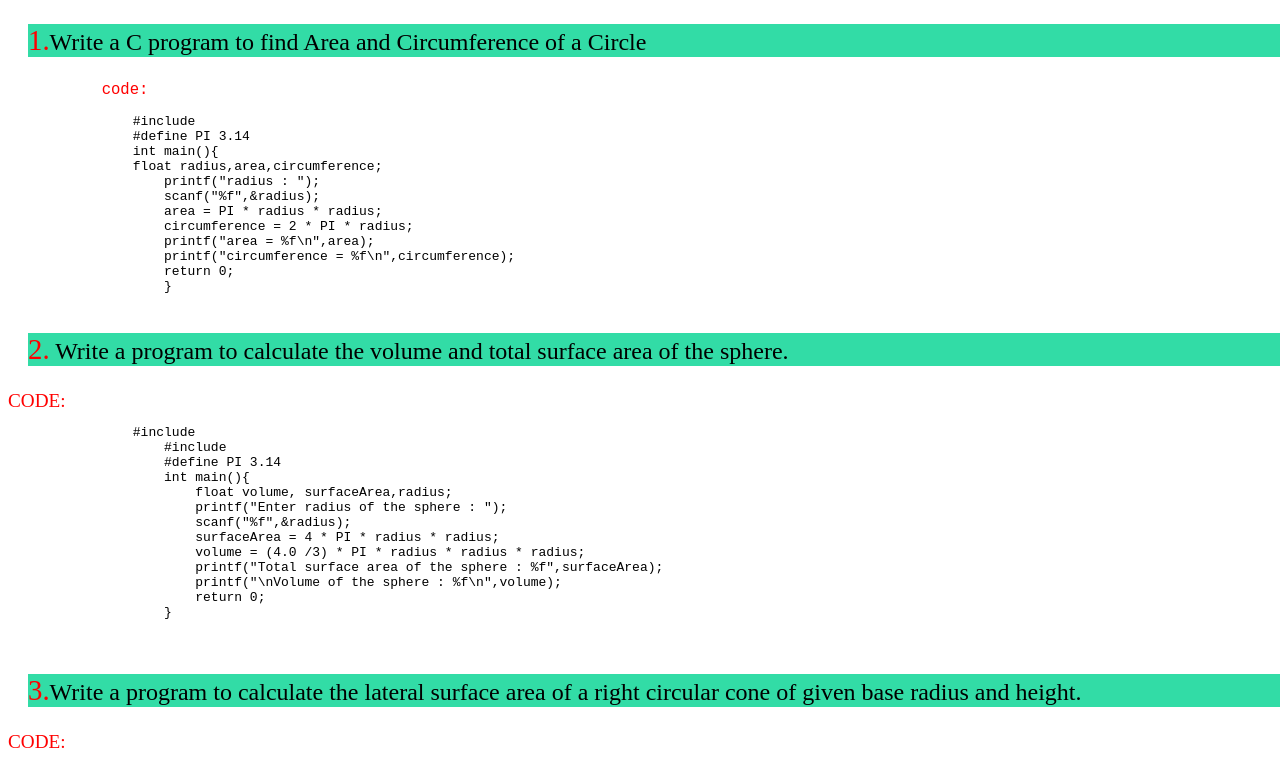
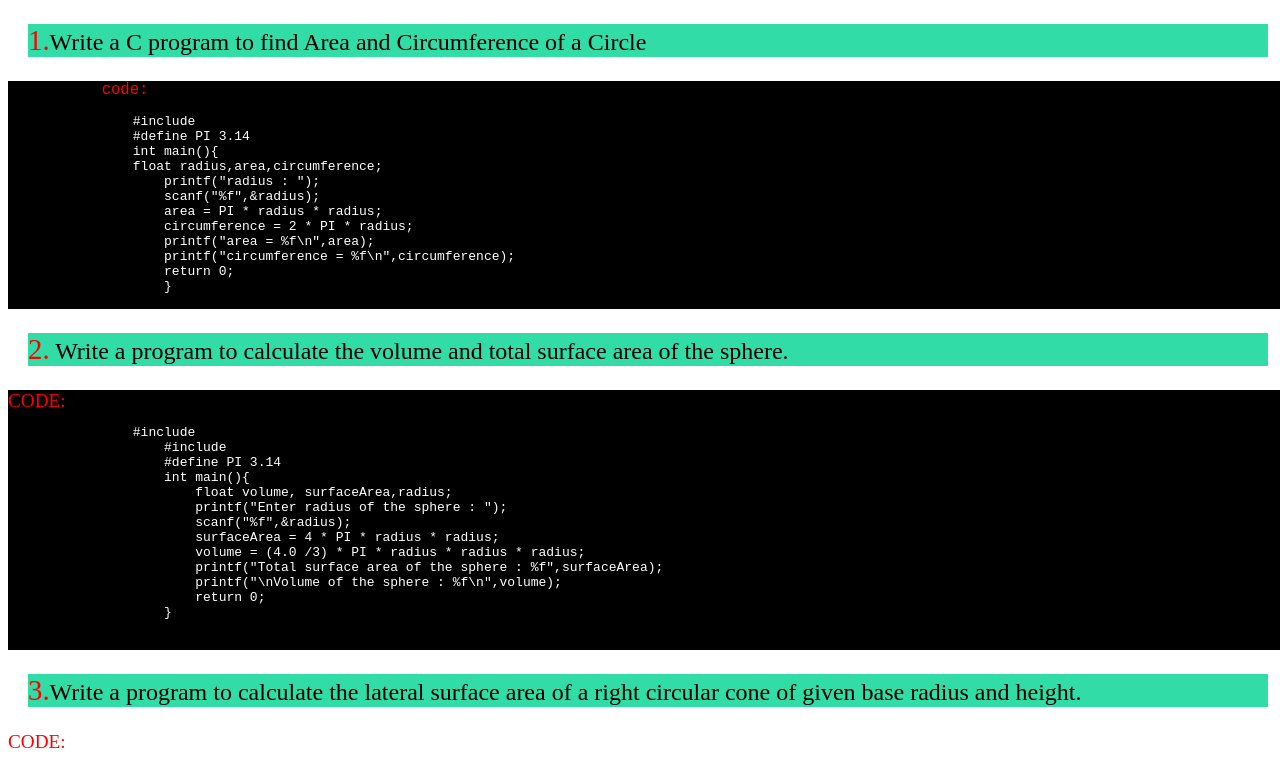
Before and after one commit to Rahul-T07/codesol, a plain HTML site: page cycle2.html in a window 1280 px wide. Shown: the top 763 px of the page. Drawn offline with Linux system fonts and the light colour scheme.

Commit message:
Update cycles.css

```diff
--- a/cycles.css
+++ b/cycles.css
@@ -15,12 +15,12 @@ span{
     color: red;
     font-size: 120%;
 }
-/* .solution{
+.solution{
     margin-left: 0px;
     height: 100%;
     width: 100%;
     background-color: black;
-    color: white; */
+    color: white;
 
 div{
     display: block;
```
